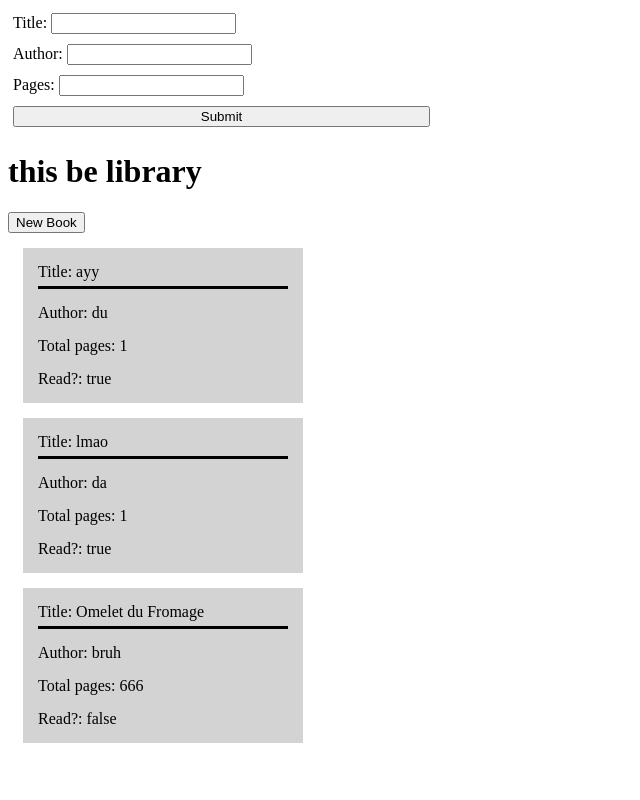
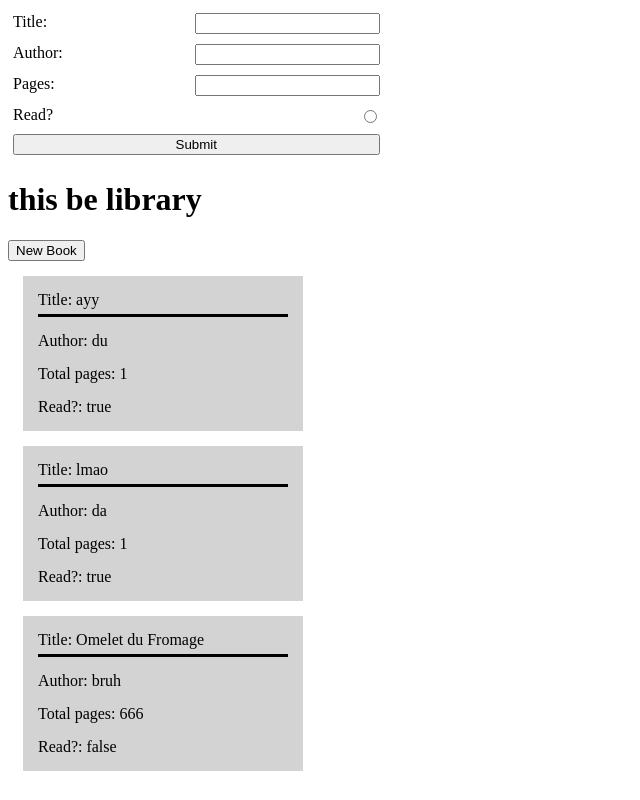
Before and after one commit to EvGRyder/Library, a plain HTML site: page index.html in a window 1280 px wide. Shown: the whole page, without its empty margins (0-640 px from the left). Drawn offline with Linux system fonts and the light colour scheme.

Commit message:
adding book submit form

```diff
--- a/index.html
+++ b/index.html
@@ -8,18 +8,23 @@
     <title>Libraree</title>
 </head>
 <body>
-    <form id="myForm" action="">
-        <label for=""> Title:
-            <input type="text">
+
+    <form id="myForm">
+        <label> Title:
+            <input name="title" id="title" type="text">
         </label>
-        <label for=""> Author:
-            <input type="text">
+        <label> Author:
+            <input name="author" id="author" type="text">
         </label>
-        <label for=""> Pages:
-            <input type="text">
+        <label> Pages:
+            <input name="pages" id="pages" type="number" min="1">
         </label>
-        <input type="submit">
+        <label> Read?
+            <input name="read" id="read" type="radio">
+        </label>
+        <input id="submitButton" type="submit">
     </form>
+
     <h1>this be library</h1>
     <button id="bookAdd">New Book</button>
 
--- a/script.js
+++ b/script.js
@@ -9,7 +9,7 @@ function Book(title, author, pages, read) {
     this.title = title
     this.author = author
     this.pages = pages
-    this.read = read
+    this.read = read || false
 }
 
 function AddBookToLibrary(book) {
@@ -59,3 +59,17 @@ function makeCard(book) {
 }
 
 listBooks()
+
+//== Event Listeners ==//
+const myForm = document.querySelector('#myForm')
+const submitButton = myForm.querySelector('#submitButton')
+
+submitButton.addEventListener('click', (e) => {
+    e.preventDefault()
+    let author = myForm.querySelector('#author')
+    let title = myForm.querySelector('#title')
+    let pages = myForm.querySelector('#pages')
+    let newBook = new Book(title.value, author.value, pages.value)
+    makeCard(newBook)
+    console.log(newBook);
+})
--- a/style.css
+++ b/style.css
@@ -4,8 +4,10 @@
 }
 
 #myForm > * {
+    display: flex;
+    justify-content: space-between;
     margin: 5px;
-    width: 33%;
+    width: 29%;
 }
 
 .card {
```
